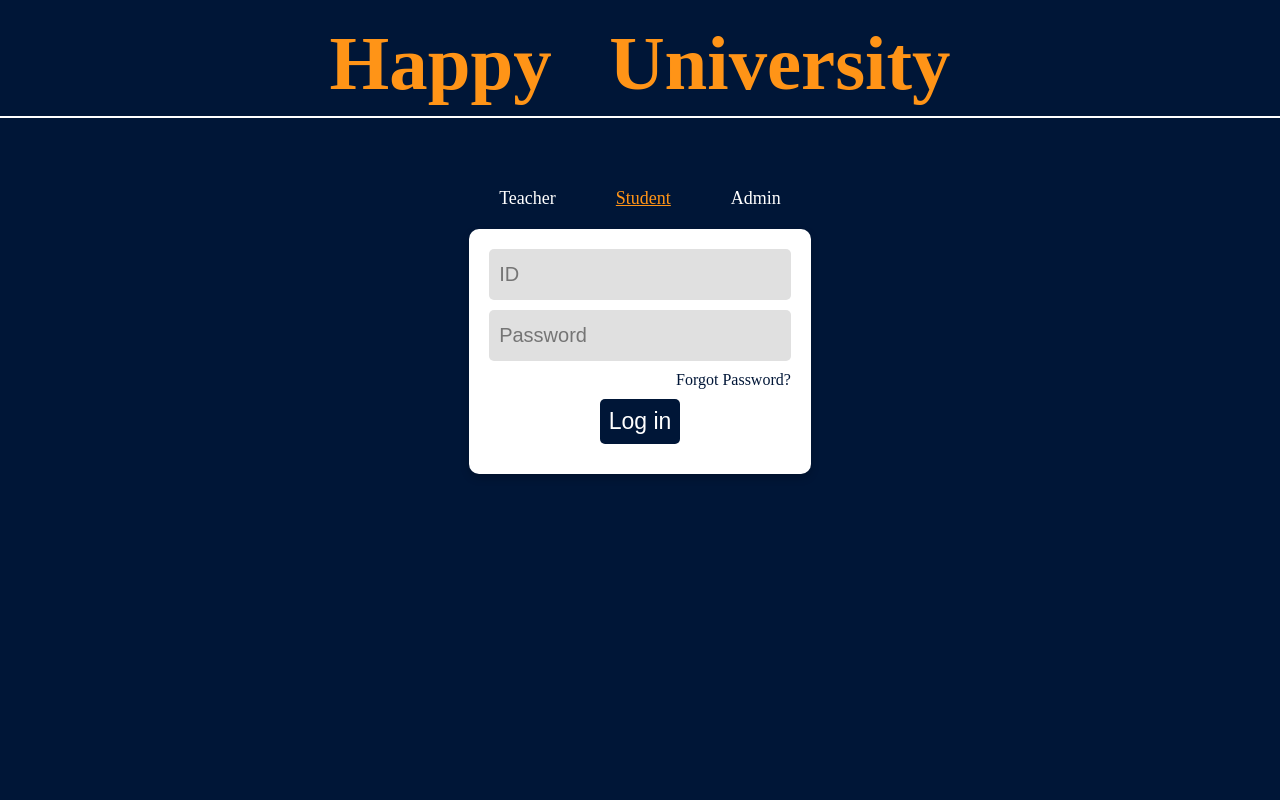
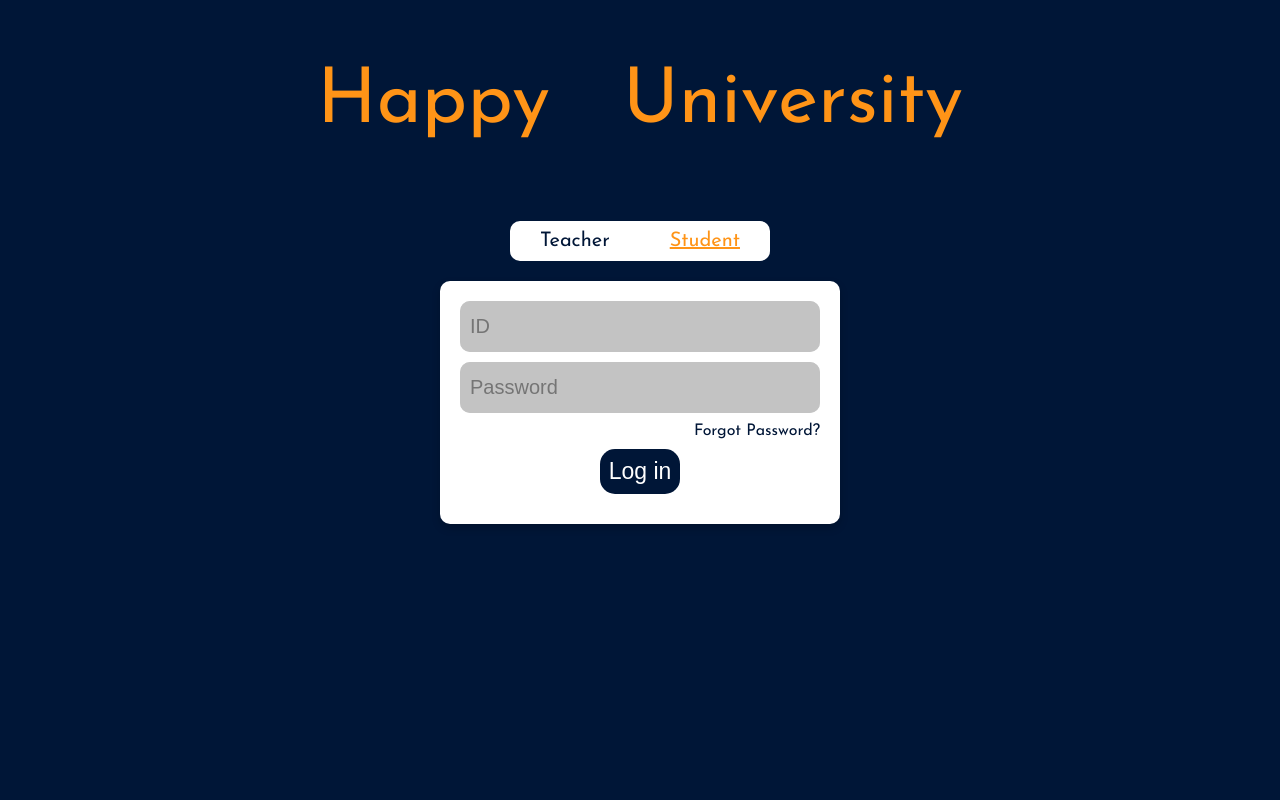
Before and after one commit to Altemir1/ISS1_Student_Attendance_System, a Django app: page /account/login/ in a window 1280 px wide. Run offline with Django 5.2, Linux system fonts and the light colour scheme.

Commit message:
login page 100%

```diff
--- a/account/templates/account/login.html
+++ b/account/templates/account/login.html
@@ -1,37 +1,38 @@
 {% load static %}
 <!DOCTYPE html>
 <html lang="en">
-
 <head>
   <meta charset="UTF-8">
   <meta name="viewport" content="width=device-width, initial-scale=1.0">
   <title>Happy University</title>
   <link rel="stylesheet" href="{% static 'css/login.css' %}">
   <script src="{% static 'js/login.js' %}"></script>
-    <script src="https://ajax.googleapis.com/ajax/libs/jquery/3.5.1/jquery.min.js"></script>
+  <link rel="stylesheet" href="https://fonts.googleapis.com/css2?family=Josefin+Sans:wght@400;700&display=swap">
   </head>
 
 <body>
-  <h1 class="header-line">Happy&nbsp;&nbsp;&nbsp;University</h1>
+  <h2 class="header-line">Happy&nbsp;&nbsp;&nbsp;University</h2>
   <div class="wrapper">
-    <form action="{% url 'account:login' %}" method="post" id="login-form">
+    <form class = "form" action="{% url 'account:login' %}" method="post" id="login-form">
         {% csrf_token %}
           <div class="role-selector">
             <span id='teacher' class="role" onclick="selectRole('teacher')">Teacher</span>
             <span id='student' class="role active" onclick="selectRole('student')">Student</span>
-        <span id='admin' class="role" onclick="selectRole('admin')">Admin</span>
           </div>
           <div class="login-box">
 
             <div class="input-box">
               {{ form.id }}
             </div>
+
             <div class="input-box">
               {{ form.password }}
             </div>
+
             <div class="forgot">
               <a href="#">Forgot Password?</a>
             </div>
+
             <input id="selectedRole" name="role" type="hidden" value="student">
             <input type="submit" class="btn" value="Log in" onclick="loadingIndicator()"/>
           </div>
@@ -39,19 +40,20 @@
     {% if messages %}
     <div id="error-messages" class="error-messages">
         {% for message in messages %}
-            <p style="color: red;">{{ message }}</p>
+            <p style="color: red;text-align: center;">{{ message }}</p>
         {% endfor %}
     </div>
 
         <script>
-            // Function to hide the error messages after 30 seconds
+            // Function to hide the error messages after 10 seconds
             setTimeout(function() {
                 var errorMessages = document.getElementById('error-messages');
                 if (errorMessages) {
                     errorMessages.style.display = 'none';
                 }
-            }, 10000);  // 10 seconds
+            }, 6000);  // 10 seconds
         </script>
+
     {% endif %}
   </div>
 
--- a/account/urls.py
+++ b/account/urls.py
@@ -8,5 +8,4 @@ app_name = 'account'
 urlpatterns = [
     path('login/', views.user_login, name='login'),
     path('logout/', auth_views.LogoutView.as_view(next_page=settings.LOGOUT_REDIRECT_URL), name='logout'),
-    path('logout/', auth_views.LogoutView.as_view(next_page=settings.LOGOUT_REDIRECT_URL), name='logout'),
 ]
--- a/account/views.py
+++ b/account/views.py
@@ -13,7 +13,9 @@ def user_login(request):
             id = form.cleaned_data['id']
             password = form.cleaned_data['password']
             role = request.POST['role']
+
             print(id , password)
+
             user = authenticate(request, id=id, password=password, role=role)
             if user is not None:
                 login(request, user)
--- a/dashboard/templates/dashboard/student_dashboard.html
+++ b/dashboard/templates/dashboard/student_dashboard.html
@@ -7,6 +7,7 @@
     <title>Happy University</title>
     <link rel="stylesheet" href="{% static 'css/student_dashboard.css' %}">
     <script src="{% static 'js/student_dashboard.js' %}"></script>
+    <link rel="stylesheet" href="https://fonts.googleapis.com/css2?family=Josefin+Sans:wght@400;700&display=swap">
 </head>
 <body>
 {% with student=request.user.student %}
@@ -14,7 +15,7 @@
     <header>
         <div class="header-right">
             <div class="student-info">
-                <p><strong>Name-Surname:</strong> <span id="studentName">{{ student.fullName }}</span></p>
+                <p><strong>Name-Surname:</strong> <span id="studentName">{{ student.name }}</span></p>
                 <p><strong>ID:</strong> <span id="id">{{ student.student_id }}</span></p>
                 <p><strong>Advisor:</strong> <span id="advisorName">{{ student.advisor }}</span></p>
                 <p><strong>Major Program:</strong> <span id="majorProgram">{{ student.major_program }}</span></p>
--- a/dashboard/templates/dashboard/teacher_dashboard.html
+++ b/dashboard/templates/dashboard/teacher_dashboard.html
@@ -7,6 +7,7 @@
     <title>Happy University</title>
     <link rel="stylesheet" href="{% static 'css/teacher_dashboard.css' %}">
     <script src="{% static 'js/teacher_dashboard.js' %}"></script>
+    <link rel="stylesheet" href="https://fonts.googleapis.com/css2?family=Josefin+Sans:wght@400;700&display=swap">
 </head>
 <body>
 {% with teacher=request.user.teacher %}
--- a/portal/settings.py
+++ b/portal/settings.py
@@ -24,7 +24,6 @@ SECRET_KEY = 'django-insecure-*_ff+e-1h7y5o#u1&h_$^x*qg&=g^ona4g5@z88+je$+p1-f_#
 
 # SECURITY WARNING: don't run with debug turned on in production!
 DEBUG = True
-ALLOWED_HOSTS = ['*']
 ALLOWED_HOSTS = ['*']
 
 
--- a/static/css/login.css
+++ b/static/css/login.css
@@ -13,27 +13,18 @@ body, html {
     align-items: center;
     background-color: #001637;
     width: 100%;
+    font-family: 'Josefin Sans', sans-serif;
 }
 
 .header-line {
+    margin-top: 5%;
     text-align: center;
-    font-size: 70px;
     color: #FF9417;
     width: 100%;
-    margin-top: 20px;
     margin-bottom: 20px;
     position: relative;
     font-size: 6vw;
-}
-
-.header-line::after {
-    content: '';
-    position: absolute;
-    left: 0;
-    bottom: -10px;
-    width: 100%;
-    height: 2px;
-    background-color: #ffffff;
+    font-weight: lighter;
 }
 
 .wrapper {
@@ -45,12 +36,20 @@ body, html {
     align-items: center;
     margin-top: 50px;
 }
-
+.form{
+    width: 100%;
+    display: flex;
+    flex-direction: column;
+    align-items: center;
+}
 .role-selector {
     display: flex;
     justify-content: center;
     align-items: center;
-    margin-bottom: 10px;
+    margin: 10px;
+    border-radius: 10px;
+    background-color: #FFFFFF;
+    max-width: 300px;
 }
 
 .role {
@@ -58,8 +57,8 @@ body, html {
     border: none;
     margin: 0 10px;
     padding: 10px 20px;
-    color: white;
-    font-size: 18px;
+    color: #001637;
+    font-size: 2.5vh;
     cursor: pointer;
 }
 
@@ -75,11 +74,13 @@ body, html {
     padding: 20px;
     border-radius: 10px;
     width: 100%;
-    max-width: 360px;
+    max-width: 600px;
     box-shadow: 0 4px 8px rgba(0, 0, 0, 0.2);
     margin-top: 10px;
 }
-
+.error-messages{
+    max-width: 600px;
+}
 .input-box {
     background-color: #e0e0e0;
     margin-bottom: 10px;
@@ -90,11 +91,11 @@ body, html {
     width: 100%;
     height: 51px;
     padding: 10px;
-    background-color: #e0e0e0;
+    background-color: #C3C3C3;
     color: #333;
     font-size: 20px;
     border: none;
-    border-radius: 5px;
+    border-radius: 10px;
 }
 
 .forgot a {
@@ -115,7 +116,7 @@ body, html {
     line-height: 45px;
     text-align: center;
     border: none;
-    border-radius: 5px;
+    border-radius: 15px;
     display: block;
     margin: 10px auto;
     cursor: pointer;
```
Also changed, not shown: dashboard/views.py (line endings or trailing spaces), db.sqlite3. Lines whose indentation alone changed are shown as unchanged.
